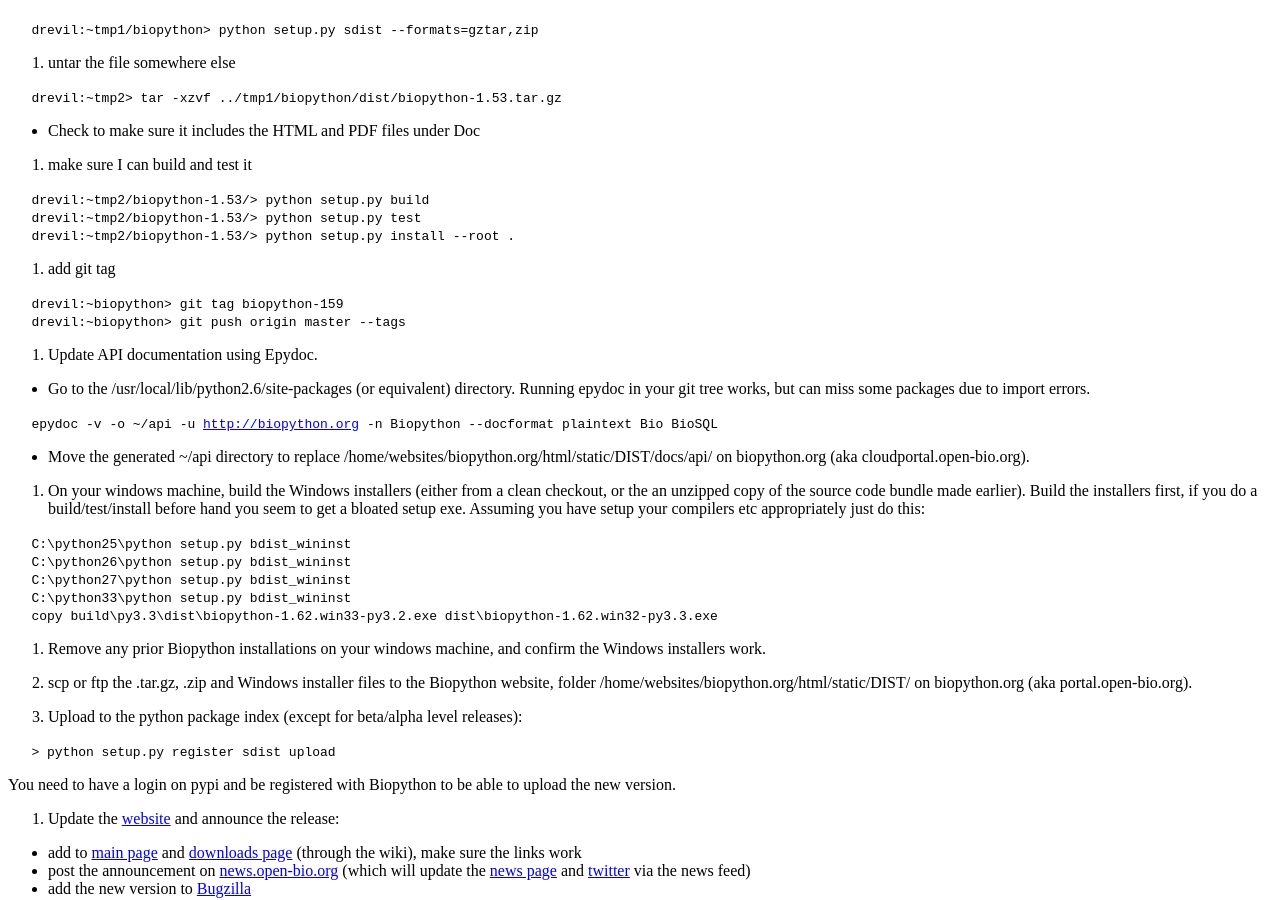
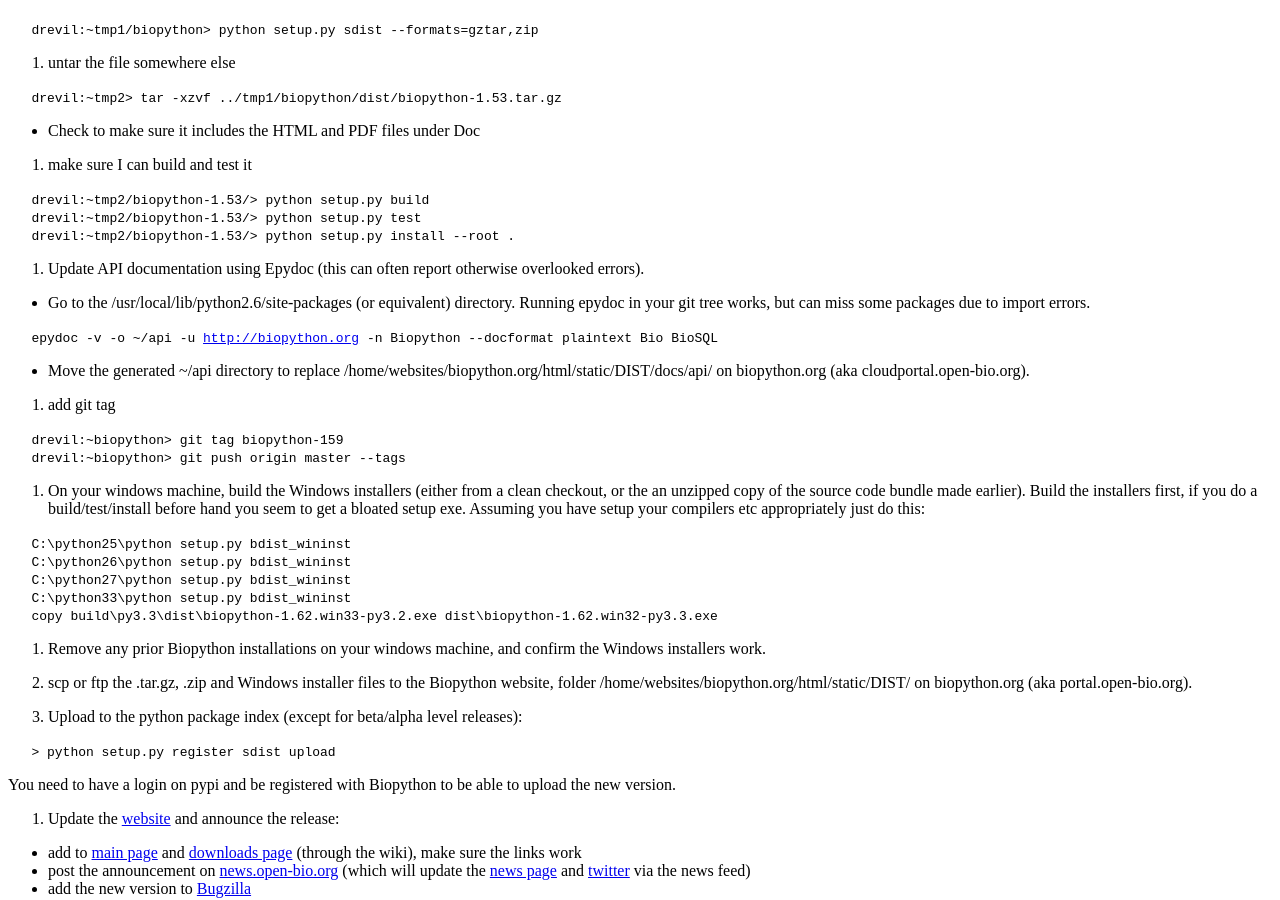
Before and after one commit to biopython/biopython.github.io, a Jekyll site: the page built from wiki/Building_a_release.md, in a window 1280 px wide and 900 px high, scrolled down 1282 px. Built offline with Jekyll 4.4.1, drawn with Linux system fonts in a browser that asks for light colours.

Commit message:
Move epydoc earlier in the to do list.

```diff
--- a/wiki/Building_a_release.md
+++ b/wiki/Building_a_release.md
@@ -95,12 +95,8 @@ and read/write to the same temp files.
 `   drevil:~tmp2/biopython-1.53/> python setup.py test`
 `   drevil:~tmp2/biopython-1.53/> python setup.py install --root . `
 
-15. add git tag
-
-`   drevil:~biopython> git tag biopython-159`
-`   drevil:~biopython> git push origin master --tags`
-
-16. Update API documentation using Epydoc.
+15. Update API documentation using Epydoc (this can often report
+otherwise overlooked errors).
 
 -   Go to the /usr/local/lib/python2.6/site-packages (or equivalent)
     directory. Running epydoc in your git tree works, but can miss some
```
Also changed, not shown: other parts of wiki/Building_a_release.md (+5 -0 lines), 1 other file.
